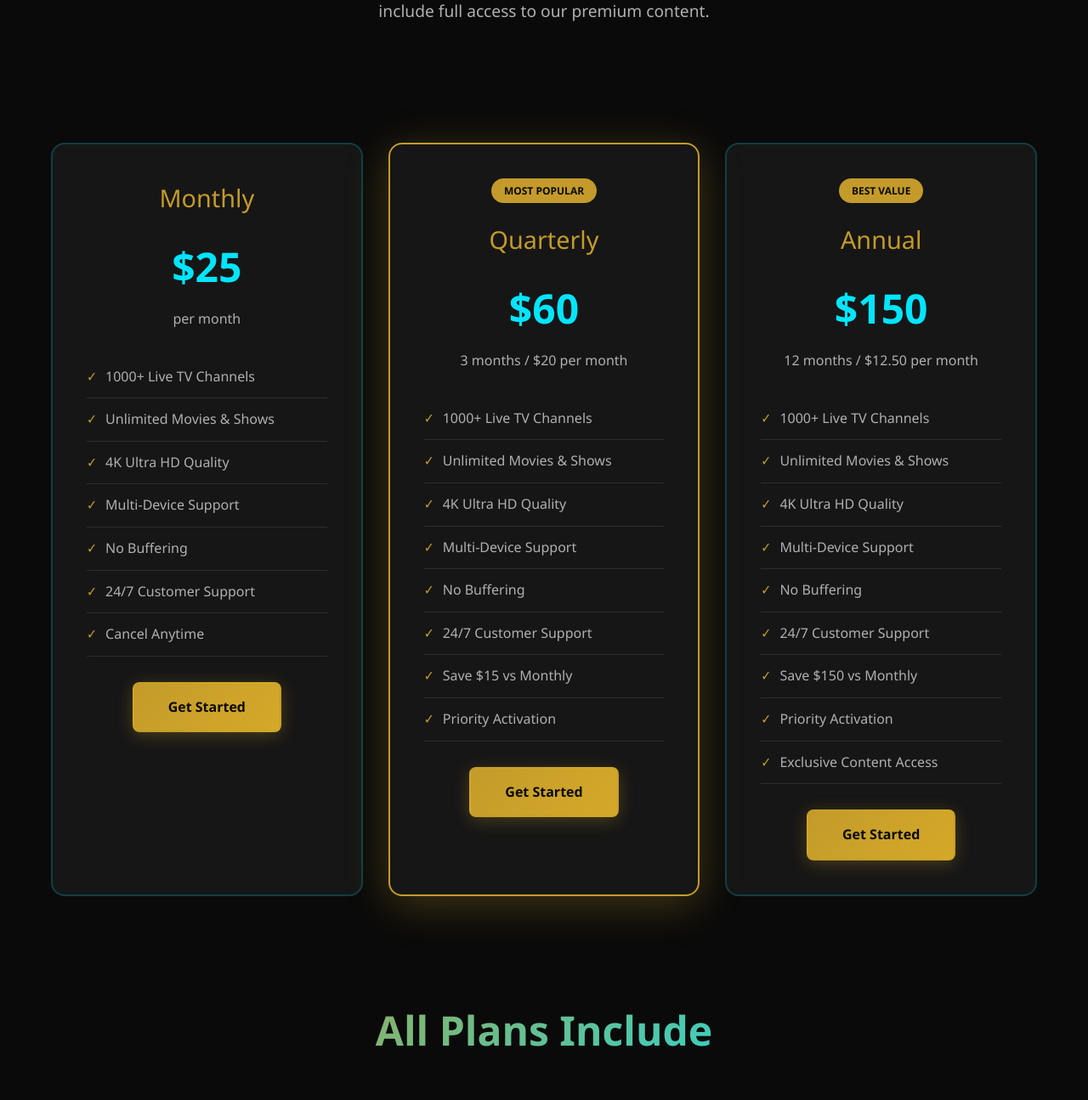
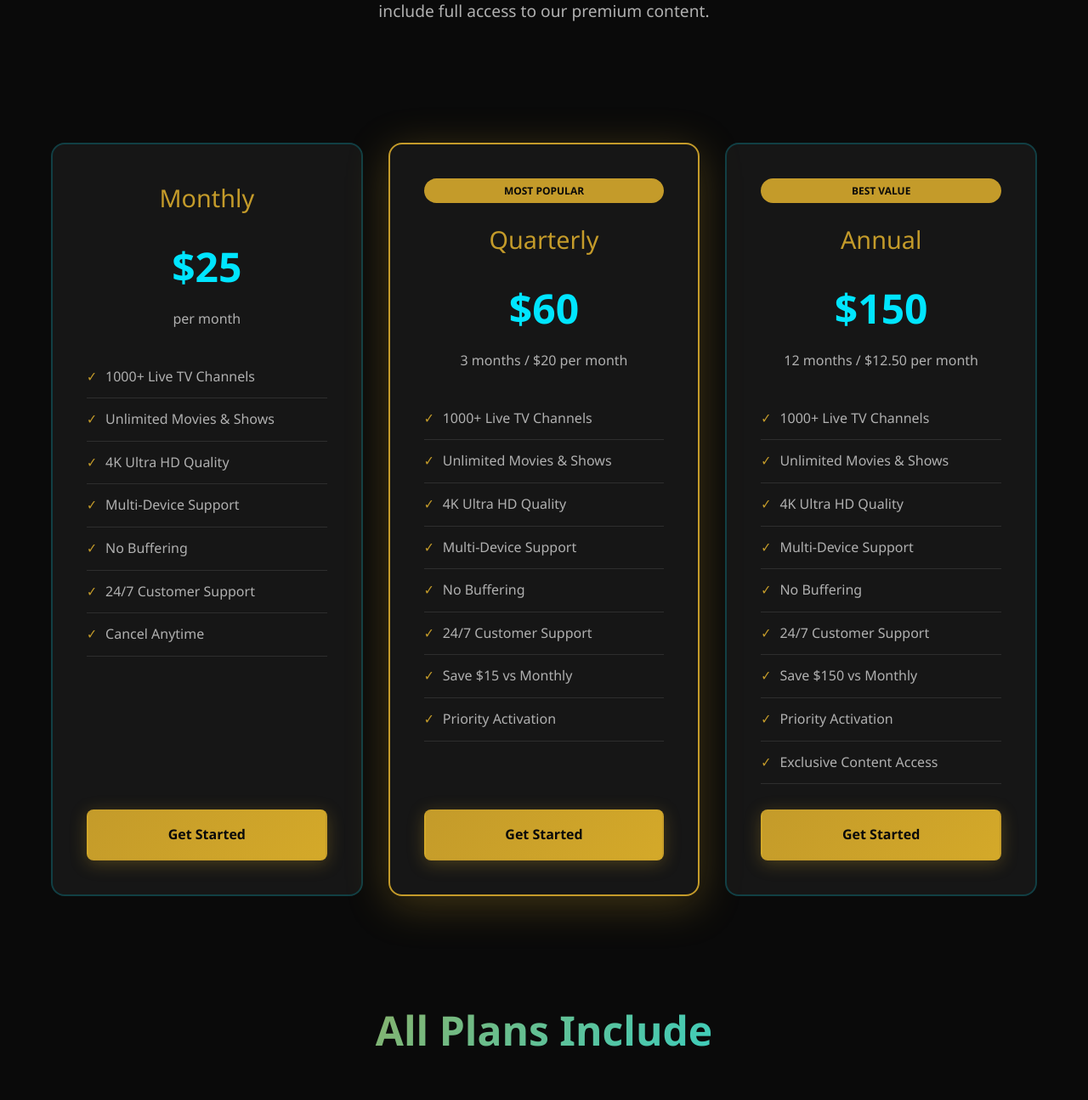
Before and after one commit to Tyipili/primecast, a PHP site: page /pricing.html in a window 1280 px wide. Shown: the part 290-1585 px from the top of the page at 85% size. Run offline with PHP 8.4, Linux system fonts and the light colour scheme.

Commit message:
Update style.css

```diff
--- a/css/style.css
+++ b/css/style.css
@@ -451,6 +451,9 @@ body {
     text-align: center;
     transition: all 0.3s ease;
     position: relative;
+    display: flex;
+    flex-direction: column;
+    min-height: 100%;
 }
 
 .pricing-card.featured {
@@ -501,6 +504,7 @@ body {
     list-style: none;
     margin-bottom: 30px;
     text-align: left;
+    flex-grow: 1;
 }
 
 .plan-features li {
@@ -514,6 +518,11 @@ body {
     color: var(--gold);
     margin-right: 10px;
     font-weight: bold;
+}
+
+.pricing-card .btn {
+    margin-top: auto;
+    width: 100%;
 }
 
 /* Checkout Page */
```
